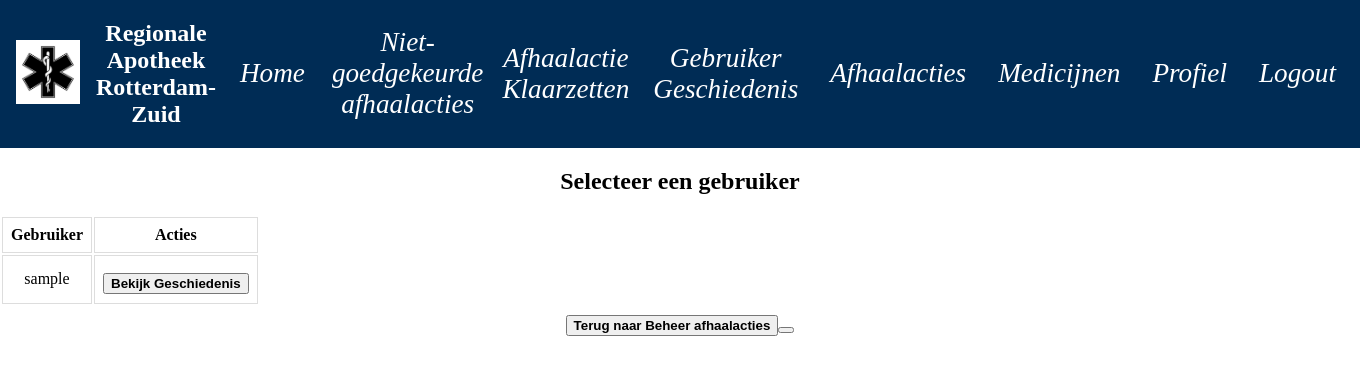
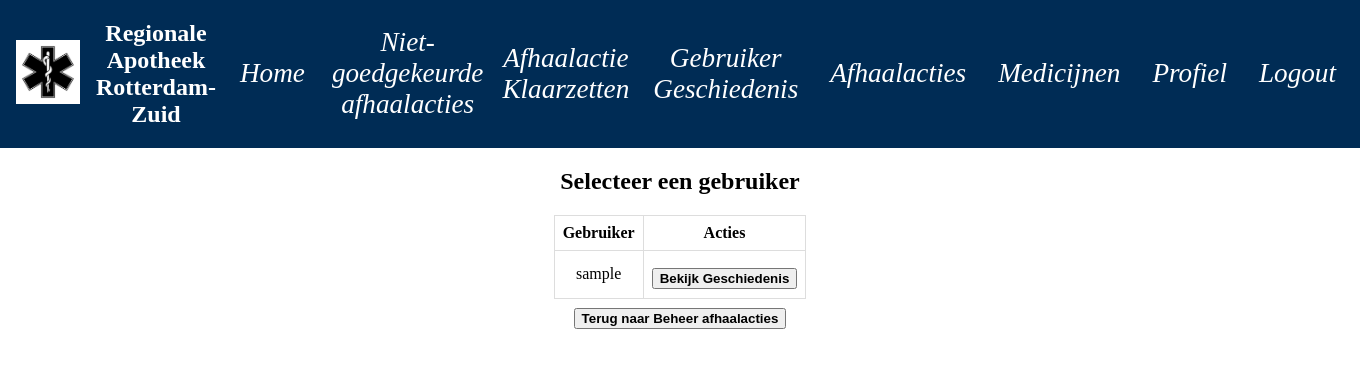
Before and after one commit to Damian5314/apotheek, a Django app: page /select_user/ in a window 1360 px wide. Shown: the top 375 px of the page. Run offline with Django 5.2, Linux system fonts and the light colour scheme; the visitor is signed in with stand-in values (Sample User, id 1); data comes from the database, SQL or seed files in the repository.

Commit message:
fixed all tables not centering

```diff
--- a/apotheek/base/static/base/css/styles.css
+++ b/apotheek/base/static/base/css/styles.css
@@ -1,8 +1,5 @@
 body {
     background-color: white;
-}
-
-body {
     margin: 0;
     text-align: center;
     justify-content: center;
@@ -15,7 +12,6 @@ body {
     align-items: center;
     gap: 1rem;
     padding-left: 1rem;
-
 }
 
 .nav-item {
@@ -83,8 +79,16 @@ MenuText {
     display: inline;
 }
 
-th, td {
+th,
+td {
     border: 1px solid #ddd;
     padding: 8px;
     text-align: center;
 }
+
+.center-table {
+    margin-left: auto;
+    margin-right: auto;
+    border-collapse: collapse;
+    text-align: center;
+}
--- a/apotheek/base/templates/base/Afhaalacties.html
+++ b/apotheek/base/templates/base/Afhaalacties.html
@@ -4,7 +4,7 @@
 <h1>Mijn Afhaalacties</h1>
 <form method="post" action="{% url 'update_afhaalacties' %}">
     {% csrf_token %}
-    <table>
+    <table class="center-table">
         <thead>
             <tr>
                 <th>Medicijn</th>
--- a/apotheek/base/templates/base/manage_collections.html
+++ b/apotheek/base/templates/base/manage_collections.html
@@ -11,7 +11,8 @@
 </form>
 
 <h3>Bestaande afhaalacties</h3>
-<table>
+<div class="table-container">
+    <table class="center-table">
         <thead>
             <tr>
                 <th>Gebruiker</th>
@@ -33,4 +34,5 @@
             {% endfor %}
         </tbody>
     </table>
+</div>
 {% endblock %}
--- a/apotheek/base/templates/base/select_user.html
+++ b/apotheek/base/templates/base/select_user.html
@@ -3,14 +3,15 @@
 {% block content %}
 <h2>Selecteer een gebruiker</h2>
 
-<table>
-    <head>
+<div class="table-container">
+    <table class="center-table">
+        <thead>
             <tr>
                 <th>Gebruiker</th>
                 <th>Acties</th>
             </tr>
-    </head>
-    <body>
+        </thead>
+        <tbody>
             {% for user in users %}
             <tr>
                 <td>{{ user.username }}</td>
@@ -19,8 +20,9 @@
                 </td>
             </tr>
             {% endfor %}
-    <tbody>
+        </tbody>
     </table>
+</div>
 
-<a href="{% url 'manage_collections' %}"><button><strong>Terug naar Beheer afhaalacties</strong><button></a>
+<a href="{% url 'manage_collections' %}"><button><strong>Terug naar Beheer afhaalacties</strong></button></a>
 {% endblock %}
--- a/apotheek/base/templates/base/user_history.html
+++ b/apotheek/base/templates/base/user_history.html
@@ -4,7 +4,8 @@
 <h2>Afhaalgeschiedenis voor {{ user.username }}</h2>
 
 {% if collections %}
-<table>
+<div class="table-container">
+    <table class="center-table">
         <thead>
             <tr>
                 <th>Medicijn</th>
@@ -24,6 +25,7 @@
             {% endfor %}
         </tbody>
     </table>
+</div>
 {% else %}
 <p>Geen afhaalgeschiedenis beschikbaar voor deze gebruiker.</p>
 {% endif %}
```
Lines whose indentation alone changed are shown as unchanged.
